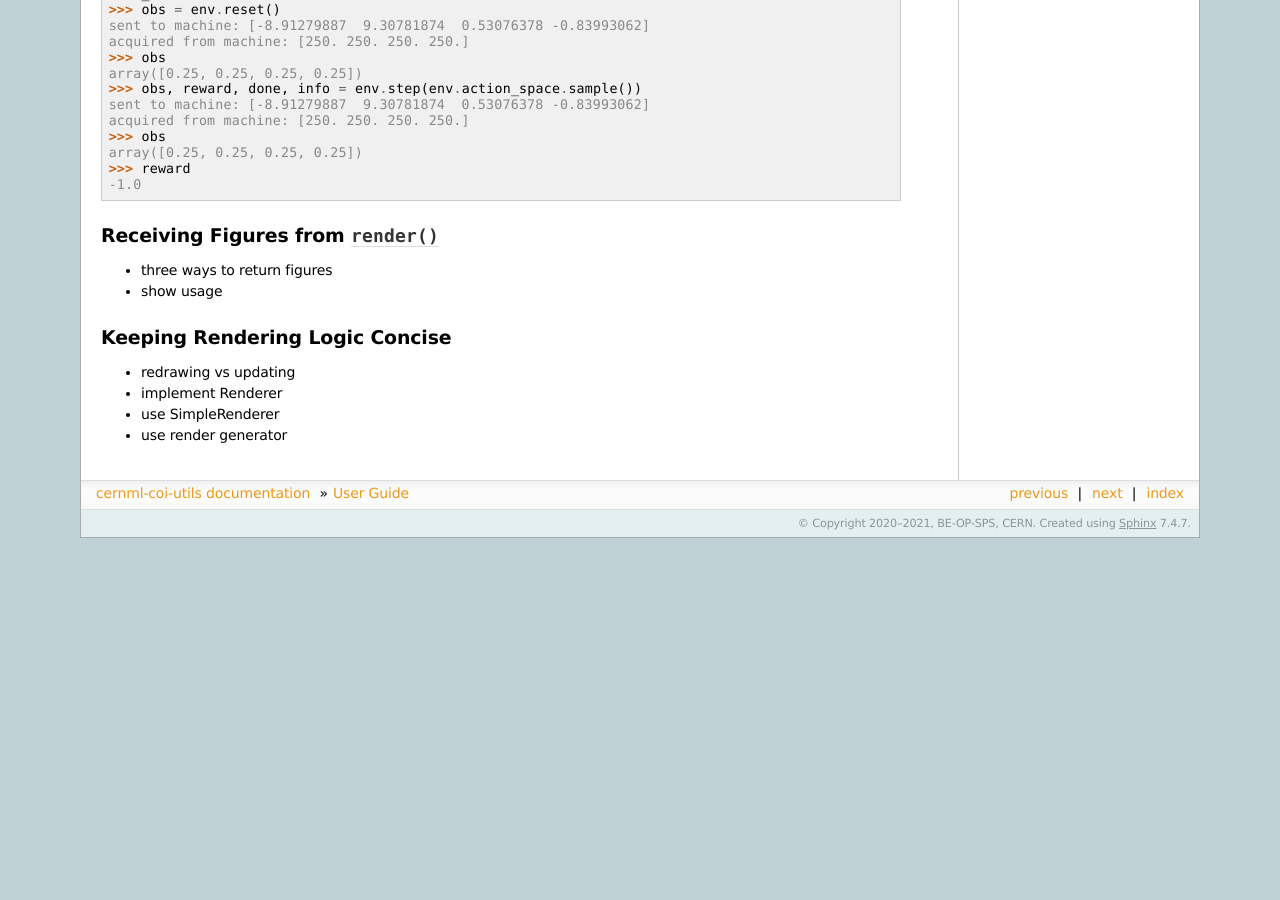
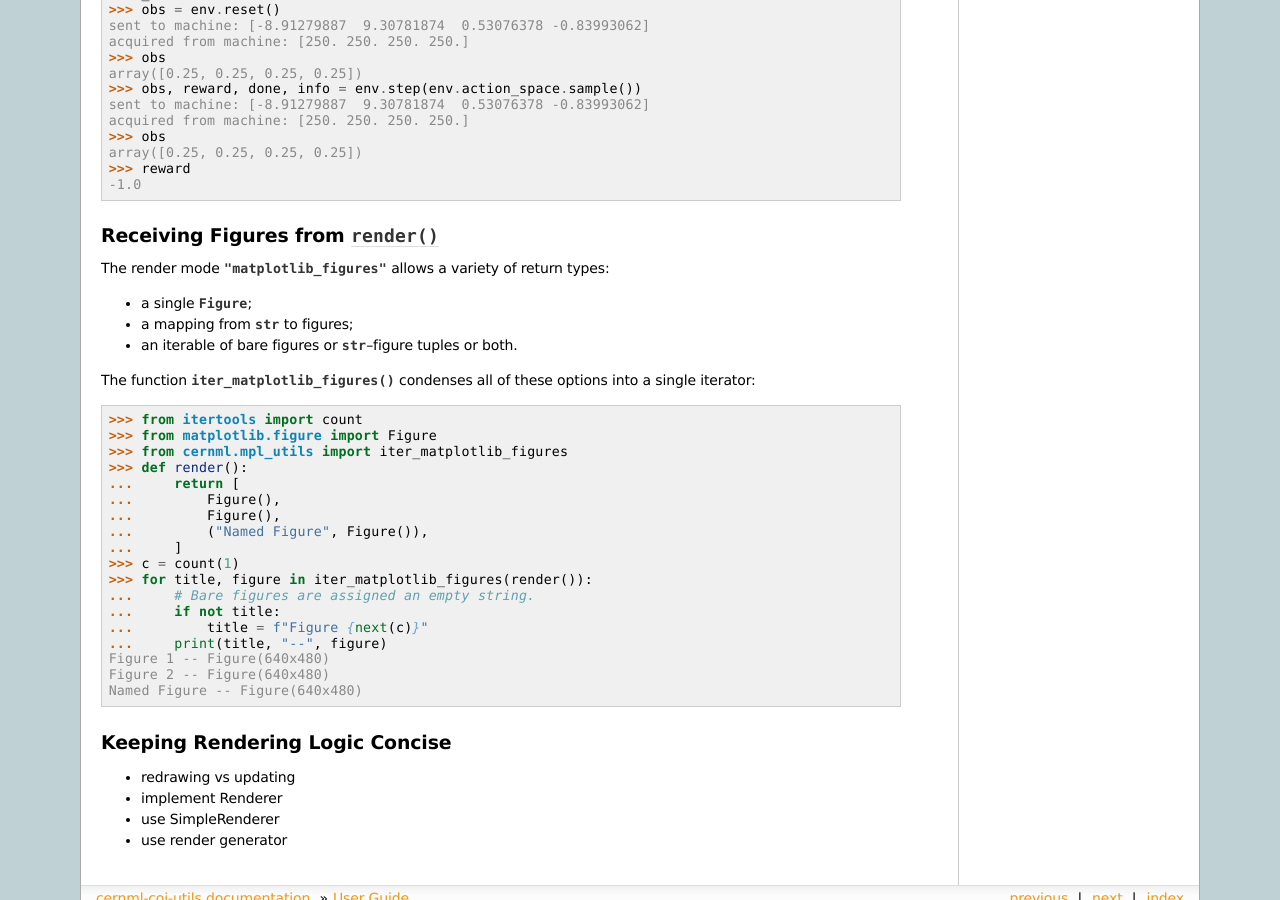
Before and after one commit to geoff-project/coi-utils, a Sphinx documentation site: the page built from docs/guide.md, in a window 1280 px wide and 900 px high, scrolled down 9825 px. Built offline with Sphinx 7.4.7, drawn with Linux system fonts in a browser that asks for light colours; the version number could not be read and is left out; before the commit the page ends 10363 px from its top, so only the background shows below that.

Commit message:
Add a user guide for iter_matplotlib_figures().

````diff
--- a/docs/conf.py
+++ b/docs/conf.py
@@ -98,18 +98,10 @@ graphviz_output_format = "svg"
 ACC_PY_DOCS_ROOT = "https://acc-py.web.cern.ch/gitlab/"
 
 intersphinx_mapping = {
-    "coi": (
-        ACC_PY_DOCS_ROOT + "be-op-ml-optimization/cernml-coi/docs/stable/",
-        None,
-    ),
-    "pyjapc": (
-        ACC_PY_DOCS_ROOT + "scripting-tools/pyjapc/docs/stable/",
-        None,
-    ),
-    "jpype": (
-        "https://jpype.readthedocs.io/en/latest/",
-        None,
-    ),
+    "coi": (ACC_PY_DOCS_ROOT + "be-op-ml-optimization/cernml-coi/docs/stable/", None),
+    "pyjapc": (ACC_PY_DOCS_ROOT + "scripting-tools/pyjapc/docs/stable/", None),
+    "jpype": ("https://jpype.readthedocs.io/en/latest/", None),
+    "mpl": ("https://matplotlib.org/stable/", None),
 }
 
 # -- Options for Myst-Parser -------------------------------------------
--- a/docs/guide.md
+++ b/docs/guide.md
@@ -702,8 +702,38 @@ array([0.25, 0.25, 0.25, 0.25])
 
 ## Receiving Figures from `render()`
 
-- three ways to return figures
-- show usage
+The render mode {meth}`"matplotlib_figures" <coi:cernml.coi.Problem.render>`
+allows a variety of return types:
+
+- a single {class}`~mpl:matplotlib.figure.Figure`;
+- a mapping from {class}`str` to figures;
+- an iterable of bare figures or {class}`str`–figure tuples or both.
+
+The function {func}`~cernml.mpl_utils.iter_matplotlib_figures()` condenses all
+of these options into a single iterator:
+
+```{code-block} python
+>>> from itertools import count
+>>> from matplotlib.figure import Figure
+>>> from cernml.mpl_utils import iter_matplotlib_figures
+>>> def render():
+...     return [
+...         Figure(),
+...         Figure(),
+...         ("Named Figure", Figure()),
+...     ]
+>>> c = count(1)
+>>> for title, figure in iter_matplotlib_figures(render()):
+...     # Bare figures are assigned an empty string.
+...     if not title:
+...         title = f"Figure {next(c)}"
+...     print(title, "--", figure)
+Figure 1 -- Figure(640x480)
+Figure 2 -- Figure(640x480)
+Named Figure -- Figure(640x480)
+
+```
+
 
 ## Keeping Rendering Logic Concise
 
````
